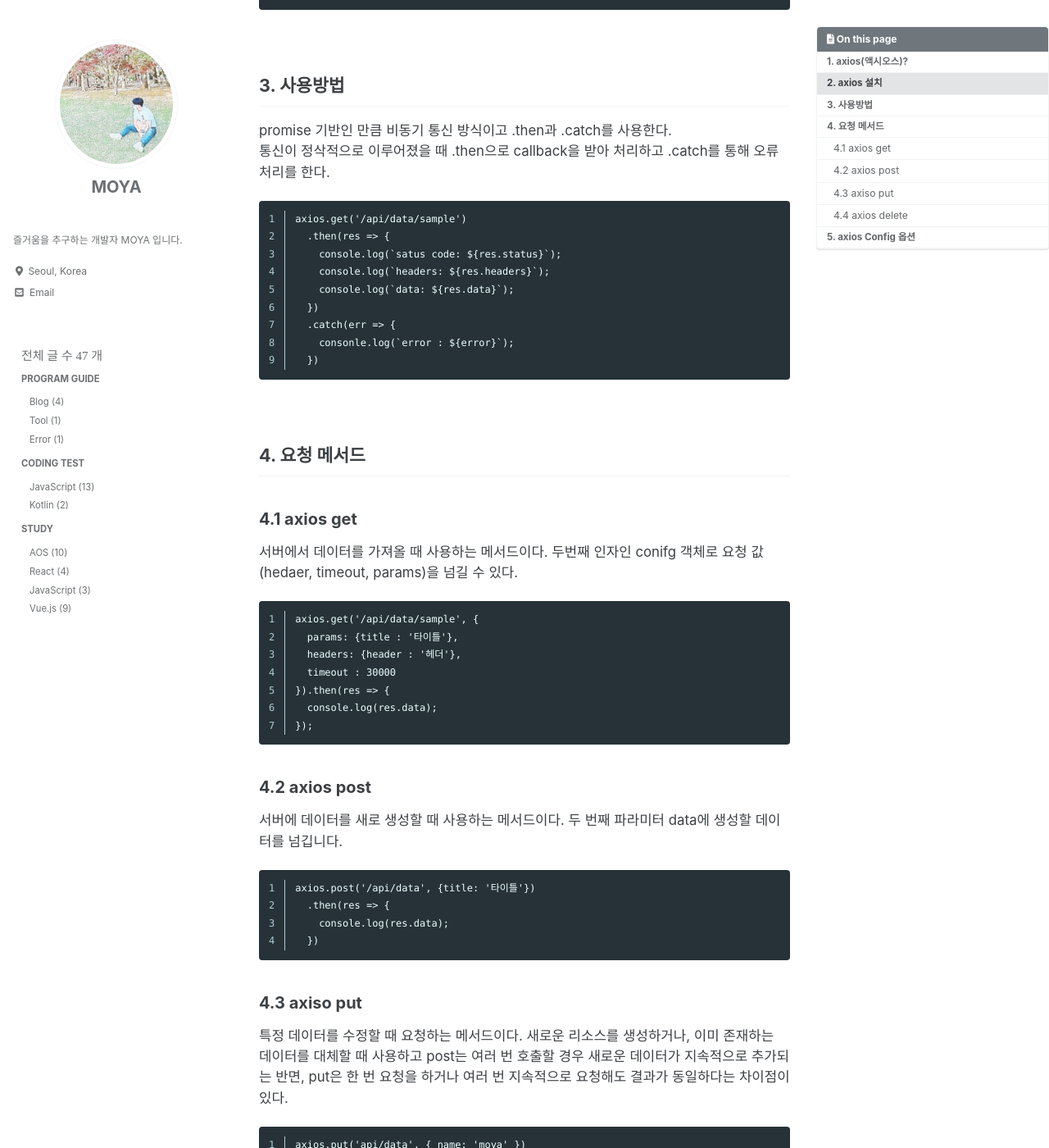
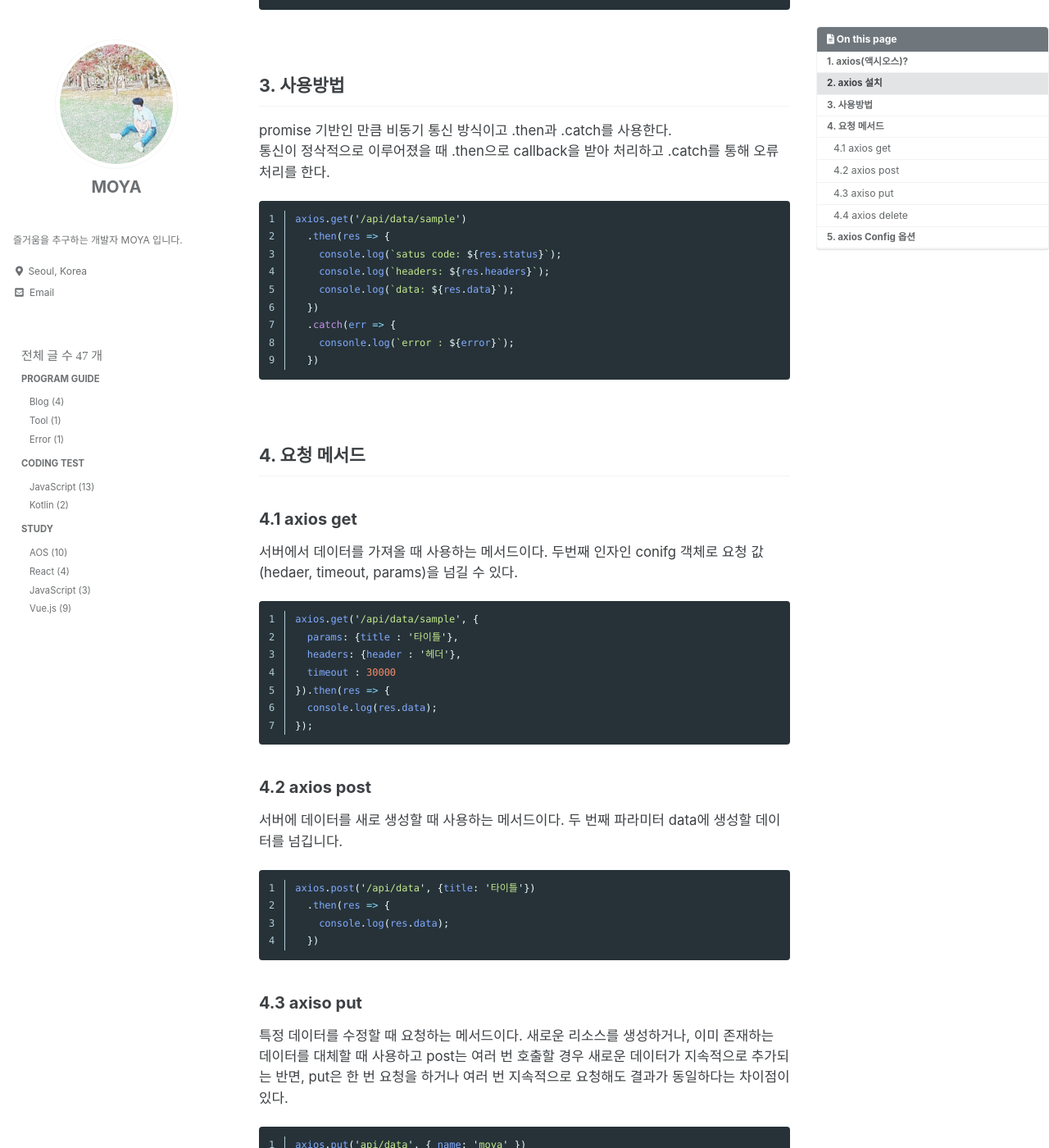
Before and after one commit to kdc7140/kdc7140.github.io, a Jekyll site: the page built from _posts/study/2022-10-30-vue009.md, in a window 1280 px wide and 1400 px high, scrolled down 492 px. Shown: the whole window at 82% size. Built offline with Jekyll 4.4.1, drawn with Linux system fonts in a browser that asks for light colours; cached includes are drawn as plain includes; some web fonts are replaced; some of the changed text lies outside the part shown.

Commit message:
no message

````diff
--- a/_posts/study/2022-10-30-vue009.md
+++ b/_posts/study/2022-10-30-vue009.md
@@ -34,7 +34,7 @@ npm install axios
 promise 기반인 만큼 비동기 통신 방식이고 .then과 .catch를 사용한다.<br/>
 통신이 정삭적으로 이루어졌을 때 .then으로 callback을 받아 처리하고 .catch를 통해 오류처리를 한다.
 
-```
+```javascript
 axios.get('/api/data/sample')
   .then(res => {
     console.log(`satus code: ${res.status}`);
@@ -54,7 +54,7 @@ axios.get('/api/data/sample')
 
 서버에서 데이터를 가져올 때 사용하는 메서드이다. 두번째 인자인 conifg 객체로 요청 값(hedaer, timeout, params)을 넘길 수 있다.
 
-```
+```javascript
 axios.get('/api/data/sample', {
   params: {title : '타이틀'},
   headers: {header : '헤더'},
@@ -68,7 +68,7 @@ axios.get('/api/data/sample', {
 
 서버에 데이터를 새로 생성할 때 사용하는 메서드이다. 두 번째 파라미터 data에 생성할 데이터를 넘깁니다.
 
-```
+```javascript
 axios.post('/api/data', {title: '타이틀'})
   .then(res => {
     console.log(res.data);
@@ -80,7 +80,7 @@ axios.post('/api/data', {title: '타이틀'})
 
 특정 데이터를 수정할 때 요청하는 메서드이다. 새로운 리소스를 생성하거나, 이미 존재하는 데이터를 대체할 때 사용하고 post는 여러 번 호출할 경우 새로운 데이터가 지속적으로 추가되는 반면, put은 한 번 요청을 하거나 여러 번 지속적으로 요청해도 결과가 동일하다는 차이점이 있다.
 
-```
+```javascript
 axios.put('api/data', { name: 'moya' })
 ```
 
@@ -89,7 +89,7 @@ axios.put('api/data', { name: 'moya' })
 
 특정 데이터나 값을 삭제할 때 요청하는 메서드이다.
 
-```
+```javascript
 axios.delet('/api/data')
   .then(res => {
     console.log(res.data)
````
